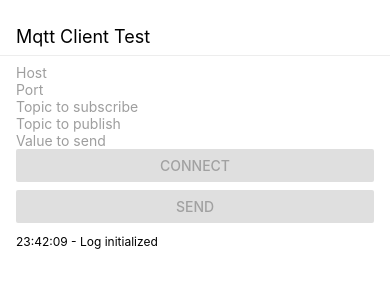
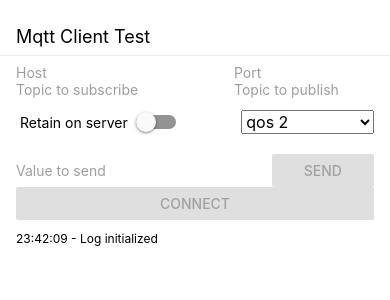
Before and after one commit to darleikroth/MqttClient, a React Native app: screen / in a window 390 px wide. Shown: the top 300 px of the page. Built offline with nearby package versions, Linux system fonts and the light colour scheme.

Commit message:
Add options retain, qos

```diff
--- a/src/App.js
+++ b/src/App.js
@@ -9,9 +9,16 @@ import {
   FlatList,
   AsyncStorage,
   Button,
+  Picker,
+  Switch,
+  TouchableOpacity,
 } from 'react-native';
 import moment from 'moment';
 import mqtt from 'react-native-mqtt';
+
+const getRandomInt = (value) => {
+  return `${(Math.floor(Math.random() * value) + 412)}_${value}`;
+};
 
 const ios = Platform.OS === 'ios';
 const styles = StyleSheet.create({
@@ -51,6 +58,8 @@ class App extends React.Component
       subTopic: '',
       pubTopic: '',
       value: '',
+      qos: "2",
+      retain: false,
     };
   }
 
@@ -118,7 +127,7 @@ class App extends React.Component
     that.client = await mqtt.createClient({
       host: this.state.host,
       port: Number(this.state.port),
-      clientId: 'your_client_id'
+      clientId: 'id:' + getRandomInt(moment().valueOf())
     });
 
     that.client.on('closed', function() {
@@ -185,7 +194,14 @@ class App extends React.Component
 
   sendData = () =>
   {
-    this.client.publish(this.state.pubTopic, this.state.value, 0, false);
+    if (this.client) {
+      this.client.publish(
+        this.state.pubTopic,
+        this.state.value,
+        Number(this.state.qos),
+        this.state.retain,
+      );
+    }
   };
 
   render = () =>
@@ -208,7 +224,9 @@ class App extends React.Component
         <View style={styles.divider} />
 
         <View style={{ paddingHorizontal: 16, paddingVertical: 8 }}>
+          <View style={{ flexDirection: 'row' }}>
             <TextInput
+              style={{ flex: 5 }}
               value={this.state.host}
               onChangeText={(text) => this.setState({ host: text })}
               autoCapitalize="none"
@@ -217,10 +235,12 @@ class App extends React.Component
               placeholderTextColor="#9E9E9E"
               underlineColorAndroid="#9E9E9E"
               returnKeyType="next"
+              selectTextOnFocus
               onSubmitEditing={() => this.port.focus()}
               onBlur={() => this._mergeItem({ host: this.state.host })}
             />
             <TextInput
+              style={{ flex: 2 }}
               ref={c => this.port = c}
               value={this.state.port}
               onChangeText={(text) => this.setState({ port: text })}
@@ -231,10 +251,14 @@ class App extends React.Component
               underlineColorAndroid="#9E9E9E"
               returnKeyType="next"
               keyboardType="numeric"
+              selectTextOnFocus
               onSubmitEditing={() => this.sub.focus()}
               onBlur={() => this._mergeItem({ port: this.state.port })}
             />
+          </View>
+          <View style={{ flexDirection: 'row' }}>
             <TextInput
+              style={{ flex: 1 }}
               ref={c => this.sub = c}
               value={this.state.subTopic}
               onChangeText={(text) => this.setState({ subTopic: text })}
@@ -244,10 +268,12 @@ class App extends React.Component
               placeholderTextColor="#9E9E9E"
               underlineColorAndroid="#9E9E9E"
               returnKeyType="next"
+              selectTextOnFocus
               onSubmitEditing={() => this.pub.focus()}
               onBlur={() => this._mergeItem({ subTopic: this.state.subTopic })}
             />
             <TextInput
+              style={{ flex: 1 }}
               ref={c => this.pub = c}
               value={this.state.pubTopic}
               onChangeText={(text) => this.setState({ pubTopic: text })}
@@ -257,9 +283,14 @@ class App extends React.Component
               placeholderTextColor="#9E9E9E"
               underlineColorAndroid="#9E9E9E"
               returnKeyType="done"
+              selectTextOnFocus
               onBlur={() => this._mergeItem({ pubTopic: this.state.pubTopic })}
             />
+          </View>
+          {this.renderSelects()}
+          <View style={{ flexDirection: 'row', marginTop: 8 }}>
             <TextInput
+              style={{ flex: 5 }}
               value={this.state.value}
               onChangeText={(text) => this.setState({ value: text })}
               autoCapitalize="none"
@@ -267,22 +298,25 @@ class App extends React.Component
               placeholder="Value to send"
               placeholderTextColor="#9E9E9E"
               underlineColorAndroid="#9E9E9E"
-            returnKeyType="done"
+              returnKeyType="send"
+              selectTextOnFocus
+              onSubmitEditing={() => this.sendData()}
             />
+            <View style={{ flex: 2 }}>
+              <Button
+                title='Send'
+                color="mediumseagreen"
+                onPress={() => this.sendData()}
+                disabled={!this.state.connected}
+              />
+            </View>
+          </View>
 
           <Button
             title={this.state.connected ? 'Disconnect' : 'Connect'}
             onPress={() => this.toggleConnection()}
             disabled={disable}
           />
-          <View style={{ height: 8 }} />
-          <Button
-            title='Send'
-            color="mediumseagreen"
-            onPress={() => this.sendData()}
-            disabled={!this.state.connected}
-          />
-
         </View>
 
         <FlatList
@@ -314,6 +348,36 @@ class App extends React.Component
       <View style={styles.header}/>
     );
   };
+
+  renderSelects = () =>
+  {
+    return (
+      <View style={{ flexDirection: 'row', height: 48, alignItems: 'center', marginLeft: 4 }}>
+        <View style={{ flex: 5 }}>
+          <TouchableOpacity activeOpacity={0.6} onPress={() => this.setState(prev => ({ retain: !prev.retain }))}>
+            <View style={{ flexDirection: 'row', alignItems: 'center' }}>
+              <Text>Retain on server</Text>
+              <Switch
+                style={{ marginLeft: 8 }}
+                onValueChange={retain => this.setState({ retain })}
+                value={this.state.retain}
+              />
+            </View>
+          </TouchableOpacity>
+        </View>
+        <View style={{ flex: 3 }}>
+          <Picker
+            mode="dropdown"
+            selectedValue={this.state.qos}
+            onValueChange={qos => this.setState({ qos })}>
+            <Picker.Item label="qos 0" value="0" />
+            <Picker.Item label="qos 1" value="1" />
+            <Picker.Item label="qos 2" value="2" />
+          </Picker>
+        </View>
+      </View>
+    );
+  };
 }
 
 module.exports = App;
```
Lines whose indentation alone changed are shown as unchanged.
